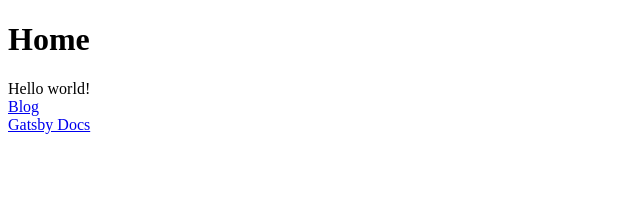
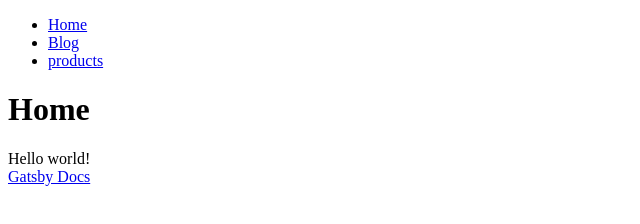
Before and after one commit to stephangriesel/gatsby-contentful-old, a Gatsby site: page / in a window 1280 px wide. Shown: the whole page, without its empty margins (0-640 px from the left). Built offline with nearby package versions, Linux system fonts and the light colour scheme; Gatsby itself is replaced by a stand-in of ours.

Commit message:
remove link, add navbar

```diff
--- /dev/null
+++ b/src/components/Navbar.js
@@ -0,0 +1,16 @@
+import React from 'react'
+import { Link } from 'gatsby'
+
+const Navbar = () => {
+    return (
+        <nav>
+            <ul>
+                <li><Link to="/">Home</Link></li>
+                <li><Link to="/blog/">Blog</Link></li>
+                <li><Link to="/products/">products</Link></li>
+            </ul>
+        </nav>
+    )
+}
+
+export default Navbar
--- a/src/pages/blog.js
+++ b/src/pages/blog.js
@@ -1,15 +1,10 @@
 import React, { Component } from 'react'
-import { Link } from 'gatsby'
 
 export default class blog extends Component {
     render() {
         return (
             <div>
                 blog
-                <div>
-                    {/* <a href="/blog">Blog</a> */}
-                    <Link to="/">Home</Link>
-                </div>
             </div>
         )
     }
--- a/src/pages/index.js
+++ b/src/pages/index.js
@@ -1,14 +1,11 @@
 import React from "react"
-import { Link } from 'gatsby'
+import Navbar from "../components/Navbar"
 
 export default () => (
     <div>
+        <Navbar />
         <h1>Home</h1>
         Hello world!
-        <div>
-            {/* <a href="/blog">Blog</a> */}
-            <Link to="/blog">Blog</Link>
-        </div>
         <div>
             <a href="https://www.gatsbyjs.org">Gatsby Docs</a>
         </div>
```
